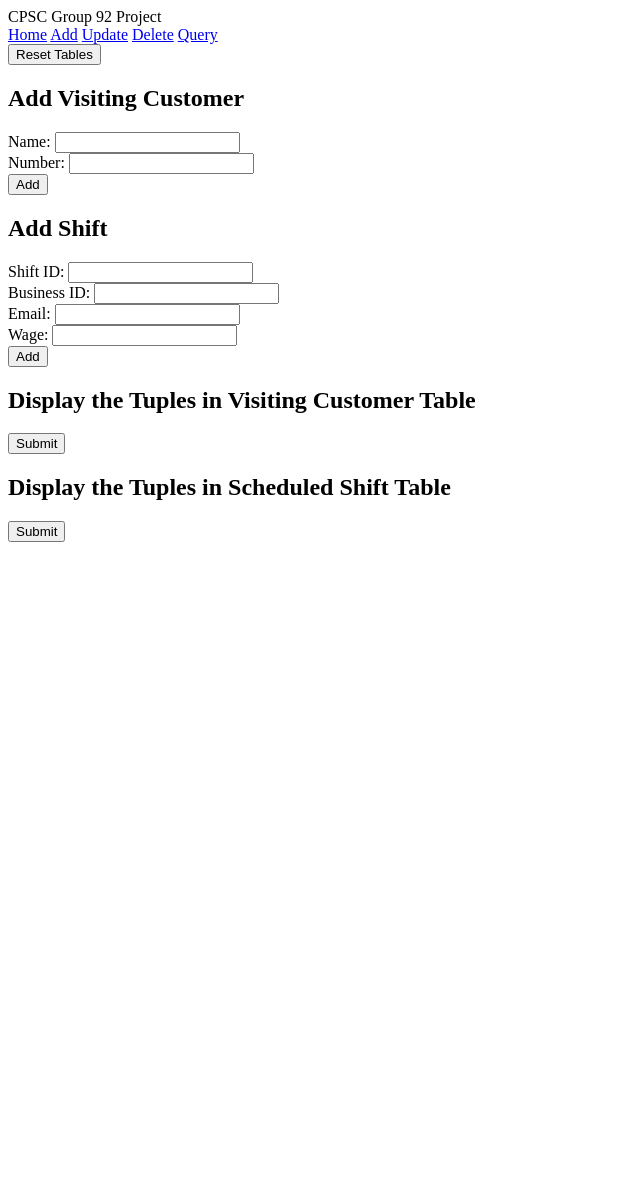
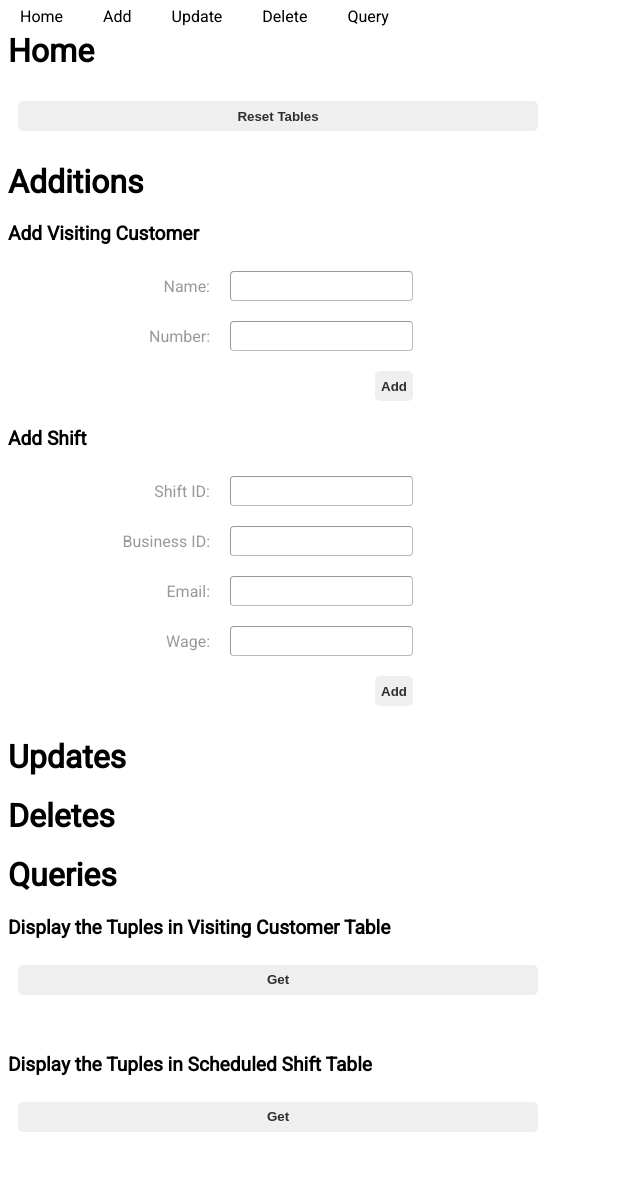
Before and after one commit to JLSellorsIII/304DatabaseProject, a PHP site: page / in a window 1280 px wide. Shown: the whole page, without its empty margins (0-640 px from the left). Before the commit the page ends 542 px from the top, so only its background shows below. Run offline with PHP 8.4, Linux system fonts and the light colour scheme.

Commit message:
Added simple styling

```diff
--- a/index.php
+++ b/index.php
@@ -1,5 +1,8 @@
 <html>
-	<head>CPSC Group 92 Project</head>
+	<link rel="stylesheet" href="styles.css"/>
+	<head>
+		<title>CPSC Group 92 Project</title>
+	</head>
 
 	<body>
 		<div class="header">
@@ -10,50 +13,73 @@
 			<a href="#queries">Query</a>
 		</div>
 		<div id="home">
+			<h1>Home</h1>
 			<div class="op-container">
 				<form method="GET" action="index.php">
 					<input type="hidden" value="initTables" name="initTables">
-					<input type="submit" value="Reset Tables" name="initTables">
+					<input type="submit" class="button" value="Reset Tables" name="initTables">
 				</form>
 			</div>
 		</div>
 		<div id="additions">
+			<h1>Additions</h1>
 			<div class="op-container">
 				<h2>Add Visiting Customer</h2>
 				<form method="POST" action="index.php">
-					Name: <input type="text" name="cName"><br>
-					Number: <input type="text" name="cNum"><br>
-					<input type="submit" value="Add" name="addCustomer">
+					<div>
+						<p>Name:</p>
+						<input type="text" name="cName">
+					</div>
+					<div>
+						<p>Number:</p>
+						<input type="text" name="cNum">
+					</div>
+					<input class="submit button" type="submit" value="Add" name="addCustomer">
 				</form>
 			</div>
 			<div class="op-container">
 				<h2>Add Shift</h2>
 				<form method="POST" action="index.php">
-					Shift ID: <input type="text" name="shiftID"><br>
-					Business ID: <input type="text" name="bid"><br>
-					Email: <input type="text" name="email"><br>
-					Wage: <input type="text" name="Wage"><br>
-					<input type="submit" value="Add" name="addShift">
+					<div>
+						<p>Shift ID: </p>
+						<input type="text" name="shiftID">
+					</div>
+					<div>
+						<p>Business ID: </p>
+						<input type="text" name="bid">
+					</div>
+					<div>
+						<p>Email: </p>
+						<input type="text" name="email">
+					</div>
+					<div>
+						<p>Wage: </p>
+						<input type="text" name="Wage">
+					</div>
+					<input type="submit" class="submit button" value="Add" name="addShift">
 				</form>
 			</div>
 		</div>
 		<div id="updates">
+			<h1>Updates</h1>
 		</div>
 		<div id="deletes">
+			<h1>Deletes</h1>
 		</div>
 		<div id="queries">
+			<h1>Queries</h1>
 			<div class="op-container">
 				<h2>Display the Tuples in Visiting Customer Table</h2>
 				<form method="GET" action="index.php">
 					<input type="hidden" id="displayVisitingCustomer" name="displayVisitingCustomer">
-					<input type="submit" name="displayVisitingCustomer"></p>
+					<input type="submit" class="button" value="Get" name="displayVisitingCustomer"></p>
 				</form>
 			</div>
 			<div class="op-container">
 				<h2>Display the Tuples in Scheduled Shift Table</h2>
 				<form method="GET" action="index.php">
 					<input type="hidden" id="displayScheduledShift" name="displayScheduledShift">
-					<input type="submit" name="displayScheduledShift"></p>
+					<input type="submit" class="button" value="Get" name="displayScheduledShift"></p>
 				</form>
 			</div>
 		</div>
--- /dev/null
+++ b/styles.css
@@ -0,0 +1,56 @@
+@import url("https://fonts.googleapis.com/css2?family=Roboto");
+html {
+  scroll-behavior: smooth;
+  font-family: "Roboto"; }
+  html body {
+    margin-top: 4vh; }
+    html body .header {
+      position: fixed;
+      top: 0;
+      right: 0;
+      left: 0;
+      width: 100vw;
+      height: 4vh;
+      display: flex;
+      align-items: center;
+      background-color: white; }
+      html body .header a {
+        text-decoration: none;
+        color: black;
+        margin: 20px; }
+    html body h2 {
+      font-size: 1.2em; }
+    html body .button {
+      border: none;
+      outline: none;
+      height: 30px;
+      margin: 10px;
+      border-radius: 5px;
+      color: rgba(0, 0, 0, 0.8);
+      font-weight: 600; }
+    html body form {
+      max-width: 540px;
+      display: flex;
+      flex-direction: column; }
+      html body form div {
+        display: flex;
+        flex-direction: row;
+        align-items: center;
+        justify-content: flex-end; }
+        html body form div p {
+          color: rgba(0, 0, 0, 0.4);
+          font-weight: 200;
+          margin: 10px; }
+        html body form div input {
+          margin: 10px;
+          margin-right: 25%;
+          height: 30px;
+          border-color: rgba(0, 0, 0, 0.4);
+          border-radius: 4px;
+          border-width: 1px;
+          outline: none; }
+      html body form .submit {
+        margin-right: 25%;
+        margin-left: auto; }
+
+/*# sourceMappingURL=styles.css.map */
--- /dev/null
+++ b/styles.scss
@@ -0,0 +1,78 @@
+@import url('https://fonts.googleapis.com/css2?family=Roboto');
+
+html {
+    scroll-behavior: smooth;
+    font-family: "Roboto";
+
+    body {
+        margin-top: 4vh;
+
+        .header {
+            position: fixed;
+            top: 0;
+            right: 0;
+            left: 0;
+            width: 100vw;
+            height: 4vh;
+            display: flex;
+            align-items: center;
+            background-color: white;
+
+            a {
+                text-decoration: none;
+                color: black;
+                margin: 20px;
+            }
+        }
+
+        h2 {
+            font-size: 1.2em;
+        }
+
+        .button {
+            border: none;
+            outline: none;
+            height: 30px;
+            margin: 10px;
+            border-radius: 5px;
+            color: rgba(0,0,0,0.8);
+            font-weight: 600;
+        }
+
+        form {
+            max-width: 540px;
+            display: flex;
+            flex-direction: column;
+
+            div {
+                display: flex;
+                flex-direction: row;
+                align-items: center;
+                justify-content: flex-end;
+
+                p {
+                    color: rgba(0,0,0,0.4);
+                    font-weight: 200;
+                    margin: 10px;
+                }
+
+                input {
+                    margin: 10px;
+                    margin-right: 25%;
+                    height: 30px;
+                    border-color: rgba(0,0,0,0.4);
+                    border-radius: 4px;
+                    border-width: 1px;
+                    outline: none;
+                }
+            }
+
+            .submit {
+                margin-right: 25%;
+                margin-left: auto;
+            }
+
+        }
+    }
+
+}
```
Also changed, not shown: 1 other file.
